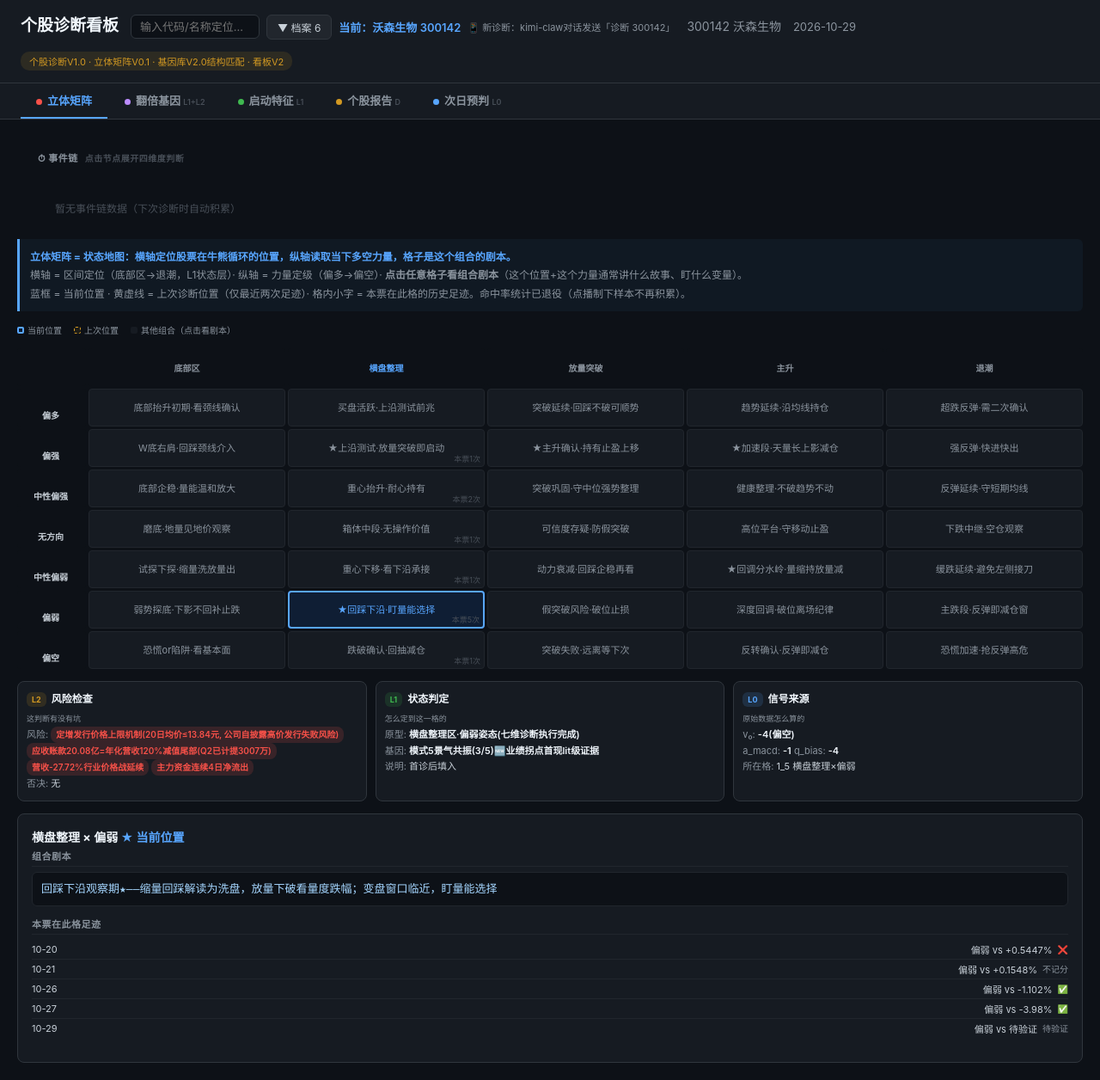
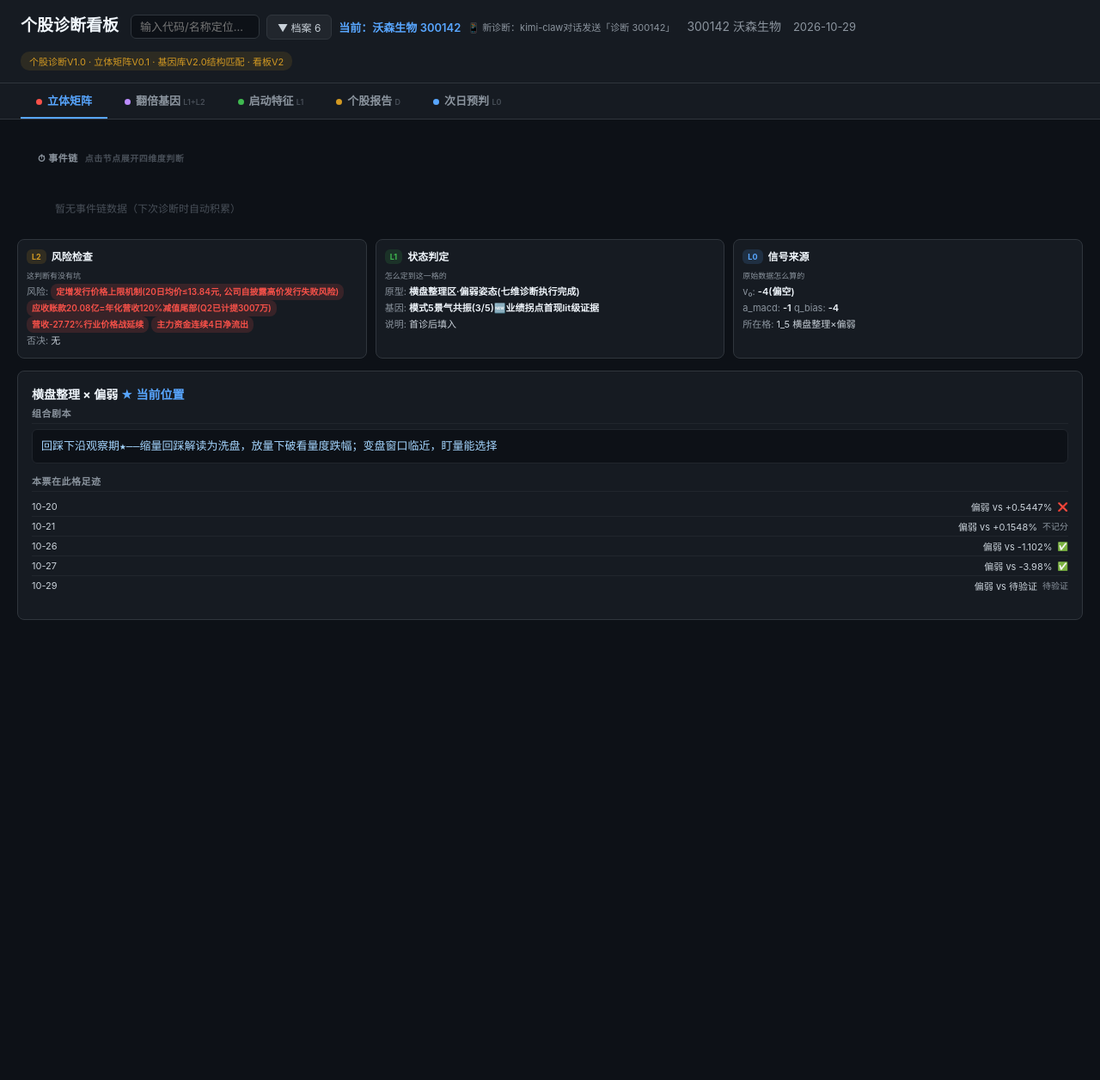
Before and after one commit to xiaoyi0319a/yixue-dashboard, a Jekyll site: the page stock.html, which Jekyll copies as it is, in a window 1280 px wide. Shown: the whole page at 86% size. Built offline with Jekyll 4.4.1, drawn with Linux system fonts in a browser that asks for light colours; after the commit the page ends 900 px from its top, so only the background shows below that.

Commit message:
feat(stock): 首页精简——35格状态地图隐藏（verdict+剧本已覆盖定位信息）+删目标价摘要条+三源详情默认展开

```diff
--- a/stock.html
+++ b/stock.html
@@ -200,27 +200,10 @@ td{color:#c9d1d9}
     <div id="timeline-detail" style="display:none;background:#161b22;border:1px solid #30363d;border-radius:8px;padding:14px;margin-top:8px;font-size:12px"></div>
   </div>
 
-  <div class="matrix-explain">
-    <b style="color:#58a6ff">立体矩阵 = 状态地图：横轴定位股票在牛熊循环的位置，纵轴读取当下多空力量，格子是这个组合的剧本。</b><br>
-    横轴 = 区间定位（底部区→退潮，L1状态层）· 纵轴 = 力量定级（偏多→偏空）· <b>点击任意格子看组合剧本</b>（这个位置+这个力量通常讲什么故事、盯什么变量）。<br>
-    蓝框 = 当前位置 · 黄虚线 = 上次诊断位置（仅最近两次足迹）· 格内小字 = 本票在此格的历史足迹。命中率统计已退役（点播制下样本不再积累）。
-  </div>
+  <div class="matrix-grid-wrap" id="mg-grid-wrap" style="display:none"><div class="matrix-grid" id="mg-grid" style="grid-template-columns:80px repeat(5,1fr)"></div></div>
 
-  <div class="mg-legend">
-    <span><span class="mg-dot" style="border:2px solid #58a6ff;background:#1f6feb22"></span>当前位置</span>
-    <span><span class="mg-dot" style="border:1.5px dashed #d29922;background:#d2992215"></span>上次位置</span>
-    <span><span class="mg-dot" style="background:#161b22"></span>其他组合（点击看剧本）</span>
-  </div>
-
-  <div class="matrix-grid-wrap"><div class="matrix-grid" id="mg-grid" style="grid-template-columns:80px repeat(5,1fr)"></div></div>
-
-  <!-- ⭐目标价摘要条（V1.2——矩阵维度合成输出；点击展开/收起三源详情，V1.2-patch2从次日预判移回矩阵） -->
-  <div id="mg-target" style="margin:14px 24px 0;padding:10px 14px;background:#161b22;border:1px solid #30363d;border-radius:8px;font-size:12px;cursor:pointer;display:none" onclick="togglePricing()">
-    <span style="color:#8b949e">加载目标价...</span>
-  </div>
-
-  <!-- ⭐三源目标价详情（矩阵视图内展开，V1.2-patch2） -->
-  <div id="mg-pricing-detail" style="margin:8px 24px 0;display:none">
+<!-- ⭐三源目标价详情（V1.2-patch3——默认直接展开露出，verdict已写核心目标价故删摘要条） -->
+  <div id="mg-pricing-detail" style="margin:12px 24px 0;display:block">
     <div class="card" style="margin-bottom:10px">
       <div class="card-title">🎯 三源目标价</div>
       <div id="mg-tp-sources"></div>
@@ -509,12 +491,6 @@ function renderTargetPrice(){
   if(tmEl)tmEl.parentElement.style.display='block';
   const row=(icon,label,txt,color)=>txt?`<div style="display:flex;gap:8px;padding:5px 0;border-bottom:1px solid #21262d;font-size:12px"><span>${icon}</span><span style="min-width:70px;color:${color};font-weight:600">${label}</span><span style="color:#c9d1d9;flex:1">${txt}</span></div>`:'';
   tmEl.innerHTML=row('⏱','时机窗口',tm.timing_window,'#58a6ff')+row('💪','力量校验',tm.strength_check,'#3fb950')+row('🚨','尾部预警',tm.tail_risk,'#f85149');
-
-  if(mgEl&&tp.overlap_zone){
-    const tmShort=tm&&tm.timing_window?tm.timing_window.split('（')[0].split('；')[0]:'';
-    mgEl.style.display='block';
-    mgEl.innerHTML=`🎯 <b style="color:#3fb950">核心目标区：${tp.overlap_zone}</b><span style="color:#8b949e;margin:0 10px">｜</span>⏱ ${tmShort}<span style="color:#8b949e;margin:0 10px">｜</span>置信度：${tp.confidence||'--'}<span style="float:right;color:#58a6ff" id="mg-tp-caret">▸ 点击展开三源</span>`;
-  }else if(mgEl){mgEl.style.display='none'}
 }
 
 /* ===== 核心：立体矩阵格网图 ===== */
```
Also changed, not shown: other parts of stock.html (+1 -2 lines).
